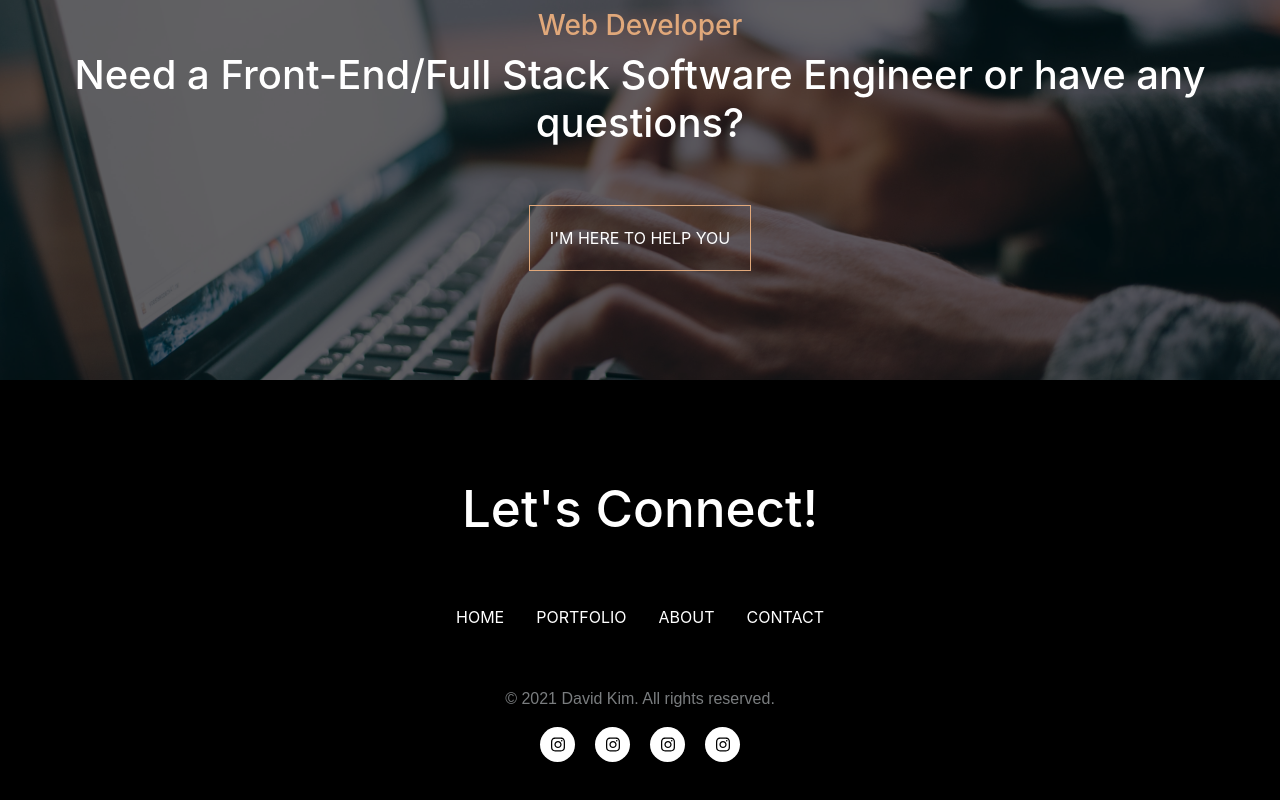
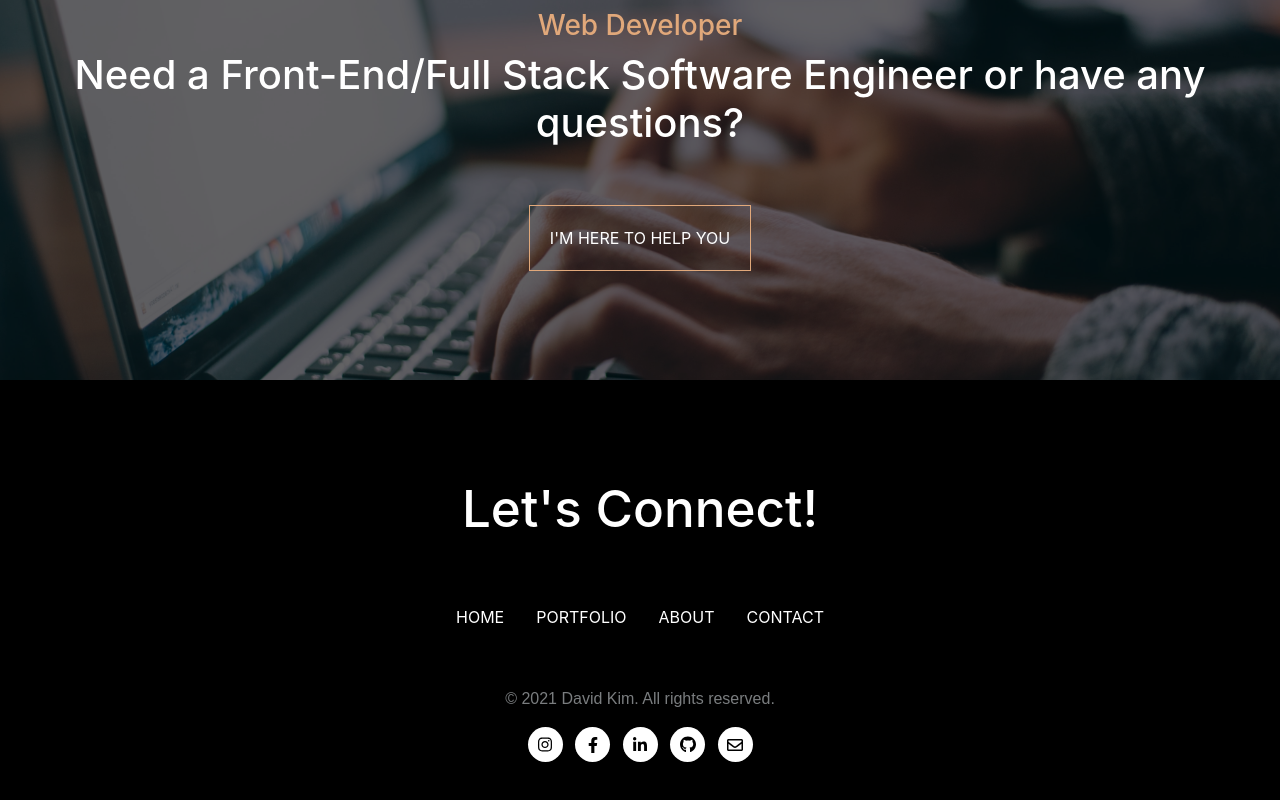
Before and after one commit to davidhk21/my-portfolio, a Next.js app: page / in a window 1280 px wide. Shown: the part 3280-4080 px from the top of the page. Built offline with nearby package versions, Linux system fonts and the light colour scheme.

Commit message:
added icons with basic styling and full functionality

```diff
--- a/components/footer.js
+++ b/components/footer.js
@@ -2,9 +2,8 @@ import React from 'react';
 import Link from 'next/link';
 import { Nav } from 'react-bootstrap';
 // import { IoLogoInstagram } from 'react-icons/io';
+import { FontAwesomeIcon } from '@fortawesome/react-fontawesome';
 import styles from '../styles/App.module.css';
-
-import { FontAwesomeIcon } from '@fortawesome/react-fontawesome';
 
 export default function Footer() {
   return (
@@ -26,17 +25,20 @@ export default function Footer() {
       </Nav>
       <p className={styles.copyright}>&copy; 2021 David Kim. All rights reserved.</p>
       <div className={styles.iconsContainer}>
-        <a href="https://www.instagram.com/davidhk21/" target="_blank" rel="noopener noreferrer" className={styles.instagramContainer}>
-          <FontAwesomeIcon icon={['fab', 'instagram']} className={styles.instagram} />
+        <a href="https://www.instagram.com/davidhk21/" target="_blank" rel="noopener noreferrer" className={styles.iconContainer}>
+          <FontAwesomeIcon icon={['fab', 'instagram']} className={styles.icon} />
         </a>
-        <a href="https://www.instagram.com/davidhk21/" target="_blank" rel="noopener noreferrer" className={styles.instagramContainer}>
-          <FontAwesomeIcon icon={['fab', 'instagram']} className={styles.instagram} />
+        <a href="https://www.facebook.com/david.kim.503092/" target="_blank" rel="noopener noreferrer" className={styles.iconContainer}>
+          <FontAwesomeIcon icon={['fab', 'facebook-f']} className={`${styles.icon} ${styles.smallerIcon}`} />
         </a>
-        <a href="https://www.instagram.com/davidhk21/" target="_blank" rel="noopener noreferrer" className={styles.instagramContainer}>
-          <FontAwesomeIcon icon={['fab', 'instagram']} className={styles.instagram} />
+        <a href="https://www.linkedin.com/in/davidhk21/" target="_blank" rel="noopener noreferrer" className={styles.iconContainer}>
+          <FontAwesomeIcon icon={['fab', 'linkedin-in']} className={`${styles.icon} ${styles.smallerIcon}`} />
         </a>
-        <a href="https://www.instagram.com/davidhk21/" target="_blank" rel="noopener noreferrer" className={styles.instagramContainer}>
-          <FontAwesomeIcon icon={['fab', 'instagram']} className={styles.instagram} />
+        <a href="https://github.com/davidhk21" target="_blank" rel="noopener noreferrer" className={styles.iconContainer}>
+          <FontAwesomeIcon icon={['fab', 'github']} className={styles.icon} />
+        </a>
+        <a href="mailto:davidhk21@gmail.coms" className={styles.iconContainer}>
+          <FontAwesomeIcon icon={['far', 'envelope']} className={`${styles.icon} ${styles.smallerIcon}`} />
         </a>
       </div>
     </div>
--- a/pages/_app.js
+++ b/pages/_app.js
@@ -4,12 +4,13 @@ import 'bootstrap/dist/css/bootstrap.min.css';
 
 import { library } from '@fortawesome/fontawesome-svg-core';
 import { fab } from '@fortawesome/free-brands-svg-icons';
+import { far } from '@fortawesome/free-regular-svg-icons';
 // import { faCoffee } from '@fortawesome/free-solid-svg-icons';
 
 import NavBar from '../components/navbar';
 import Footer from '../components/footer';
 
-library.add(fab);
+library.add(fab, far);
 
 function MyApp({ Component, pageProps }) {
   return (
--- a/styles/App.module.css
+++ b/styles/App.module.css
@@ -37,10 +37,10 @@
 .iconsContainer {
   display: flex;
   justify-content: space-between;
-  width: 200px;
+  width: 225px;
 }
 
-.instagramContainer {
+.iconContainer {
   height: 35px;
   width: 35px;
   background: white;
@@ -50,8 +50,13 @@
   align-items: center;
 }
 
-.instagram {
+.icon {
   height: 25px;
   width: 25px;
   color: black;
 }
+
+.smallerIcon {
+  height: 20px;
+  width: 20px;
+}
```
